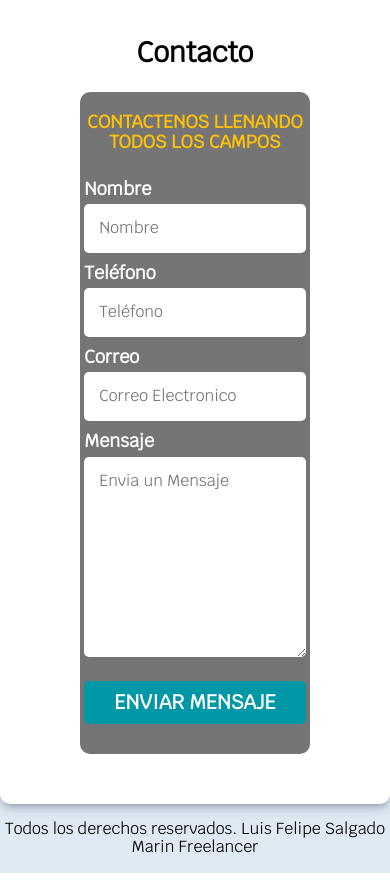
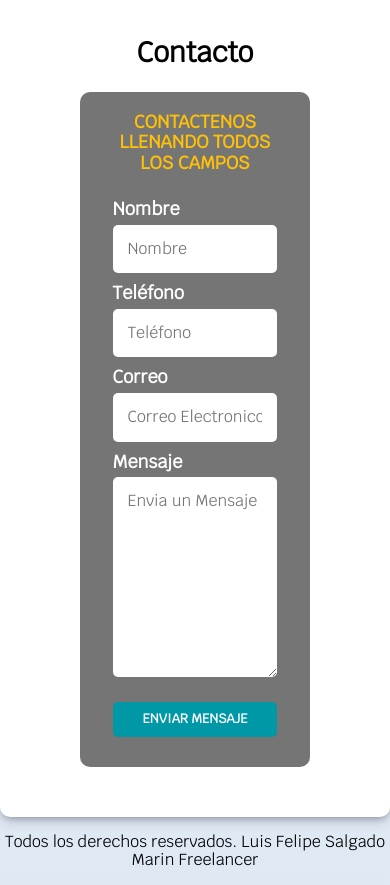
Before and after one commit to LuisF3lipe2023/mi-proyecto, a plain HTML site: page index.html in a window 390 px wide. Shown: the part 2427-3312 px from the top of the page. Drawn offline with Linux system fonts and the light colour scheme.

Commit message:
Cambio para resoluciones de 400px telefonos

```diff
--- a/css/style.css
+++ b/css/style.css
@@ -270,10 +270,13 @@ h3 {
 
     width: min(60rem, 100%);
     margin: 0 auto;
-    padding: 2rem;
+    padding: 2rem 10rem;
     border-radius: 1rem;
 
 }
+
+
+
 
 .formulario fieldset {
     border: none;
@@ -337,6 +340,16 @@ h3 {
 
 }
 
+@media (max-width: 400px) {
+
+
+    .px400 {
+        font-size: 1.3rem;
+    }
+}
+
+
+
 
 /*FOOTER */
 .footer p {
--- a/index.html
+++ b/index.html
@@ -183,7 +183,7 @@
 
                     <!--AQUI SE CRE UN BOTÓN DE ENVIO DE FORMULARIO-->
                     <div class="alienar-derecha flex">
-                        <input class="boton w-sm-100" type="submit" value="Enviar Mensaje">
+                        <input class="boton w-sm-100 px400" type="submit" value="Enviar Mensaje">
                     </div>
                 </fieldset>
 
```
